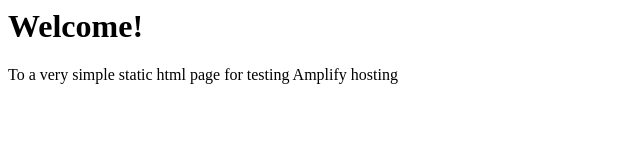
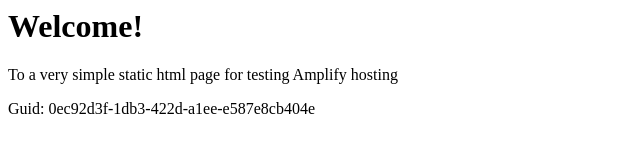
Before and after one commit to aws-aemilia-mxp/Github-PR-Commit-Integration-Test-DoNotTouch-Gith-P5X5MO5I-v1-preprod-eu-south-1, a website: page src/index.html in a window 1280 px wide. Shown: the whole page, without its empty margins (0-640 px from the left). Drawn offline with Linux system fonts and the light colour scheme.

Commit message:
commit from integ tests

```diff
--- a/src/index.html
+++ b/src/index.html
@@ -1,3 +1,5 @@
+
+
 <html lang="en">
 
 <head>
@@ -10,6 +12,6 @@
 <body>
     <h1>Welcome!</h1>
     <p>To a very simple static html page for testing Amplify hosting</p>
-</body>
+    <p>Guid: 0ec92d3f-1db3-422d-a1ee-e587e8cb404e</p></body>
 
 </html>
```
